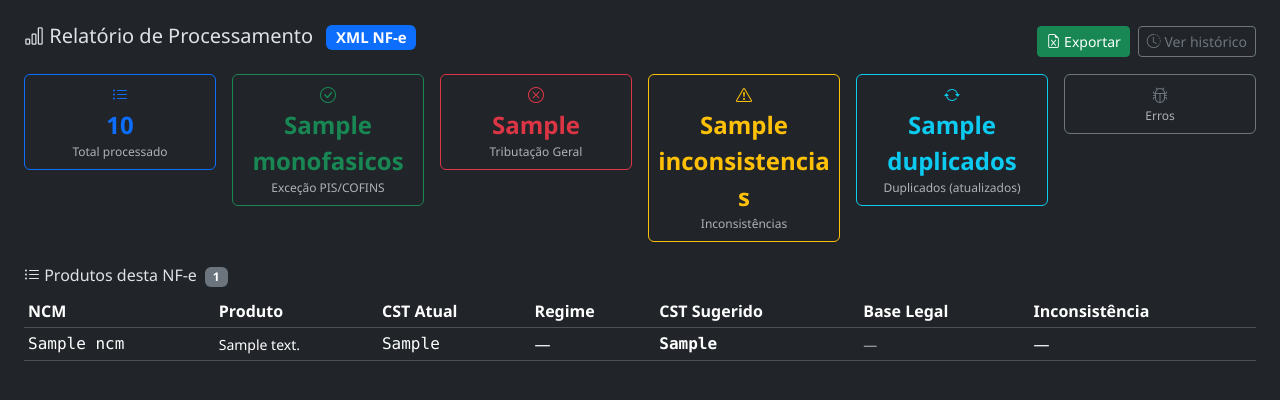
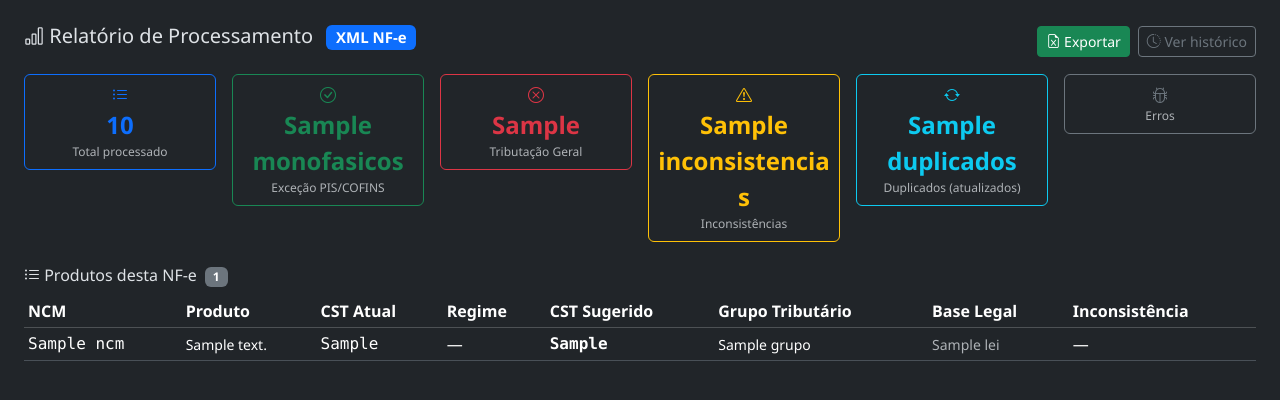
Before and after one commit to Patrickmot3/Auditor_tributario, a Python web app: template app/templates/consulta/lote_relatorio.html in a window 1280 px wide. Shown: the top 400 px of the page. Run offline with Jinja, Linux system fonts and the light colour scheme; the template is opened without the code that fills it: most values are stand-ins (such as "Sample title", 1, 10 or a date in 2020).

Commit message:
feat: separa Grupo Tributário e Base Legal em colunas distintas
- xml_processor / excel_processor: adiciona campo 'lei' ao item dict
- lote_relatorio: divide "Base Legal" em duas colunas separadas:
    Grupo Tributário → nome do grupo (ex: "Veículos e Autopeças")
    Base Legal → lei aplicada (ex: "Lei nº 10.485/2002")
- Mensagem "NCM não localizado" sai de Base Legal e vai para coluna
  Inconsistência como badge ⚠️, que é o lugar correto (alerta de status)
- Badge de inconsistência agora exibe texto: "CST divergente" ou "NCM não localizado"

Co-Authored-By: Claude Sonnet 4.6 <noreply@anthropic.com>

```diff
--- a/app/services/excel_processor.py
+++ b/app/services/excel_processor.py
@@ -189,6 +189,7 @@ def processar_excel(caminho_arquivo, empresa_id, nome_lote=None):
                 'cst_sugerido':  resultado.get('cst_sugerido'),
                 'inconsistencia': resultado.get('inconsistencia_detectada'),
                 'grupo':         resultado.get('grupo'),
+                'lei':           resultado.get('lei'),
                 'status':        status_item,
             })
 
--- a/app/services/xml_processor.py
+++ b/app/services/xml_processor.py
@@ -160,6 +160,7 @@ def processar_xml_nfe(caminho_arquivo, empresa_id):
                 'cst_sugerido': resultado.get('cst_sugerido'),
                 'inconsistencia': resultado.get('inconsistencia_detectada'),
                 'grupo': resultado.get('grupo'),
+                'lei': resultado.get('lei'),
             })
 
         except Exception as e:
--- a/app/templates/consulta/lote_relatorio.html
+++ b/app/templates/consulta/lote_relatorio.html
@@ -121,6 +121,7 @@
                       <th>CST Atual</th>
                       <th>Regime</th>
                       <th>CST Sugerido</th>
+                      <th>Grupo Tributário</th>
                       <th>Base Legal</th>
                       <th>Inconsistência</th>
                     </tr>
@@ -140,13 +141,13 @@
                         {% else %}—{% endif %}
                       </td>
                       <td class="font-monospace fw-bold small">{{ item.cst_sugerido or '—' }}</td>
-                      <td><small class="text-muted">
-                        {% if item.grupo %}{{ item.grupo }}
-                        {% else %}<em>NCM não localizado — verificar manualmente</em>{% endif %}
-                      </small></td>
+                      <td><small>{{ item.grupo or '—' }}</small></td>
+                      <td><small class="text-muted">{{ item.lei or '—' }}</small></td>
                       <td>
                         {% if item.inconsistencia %}
-                          <span class="badge bg-warning text-dark"><i class="bi bi-exclamation-triangle"></i></span>
+                          <span class="badge bg-warning text-dark"><i class="bi bi-exclamation-triangle"></i> CST divergente</span>
+                        {% elif not item.grupo %}
+                          <span class="badge bg-secondary"><i class="bi bi-question-circle"></i> NCM não localizado</span>
                         {% else %}—{% endif %}
                       </td>
                     </tr>
@@ -206,6 +207,7 @@
         <th>CST Atual</th>
         <th>Regime</th>
         <th>CST Sugerido</th>
+        <th>Grupo Tributário</th>
         <th>Base Legal</th>
         <th>Inconsistência</th>
         {% if tipo == 'excel' %}<th>Status</th>{% endif %}
@@ -229,13 +231,13 @@
           {% else %}—{% endif %}
         </td>
         <td class="font-monospace fw-bold">{{ item.cst_sugerido or '—' }}</td>
-        <td><small class="text-muted">
-          {% if item.grupo %}{{ cst_descricao.get(item.cst_sugerido, '—') }}
-          {% else %}<em>NCM não localizado — verificar manualmente</em>{% endif %}
-        </small></td>
+        <td><small>{{ item.grupo or '—' }}</small></td>
+        <td><small class="text-muted">{{ item.lei or '—' }}</small></td>
         <td>
           {% if item.inconsistencia %}
-            <span class="badge bg-warning text-dark"><i class="bi bi-exclamation-triangle"></i></span>
+            <span class="badge bg-warning text-dark"><i class="bi bi-exclamation-triangle"></i> CST divergente</span>
+          {% elif not item.grupo %}
+            <span class="badge bg-secondary"><i class="bi bi-question-circle"></i> NCM não localizado</span>
           {% else %}—{% endif %}
         </td>
         {% if tipo == 'excel' %}
```
